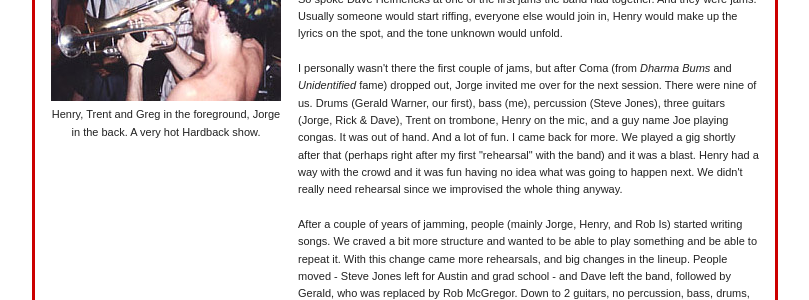
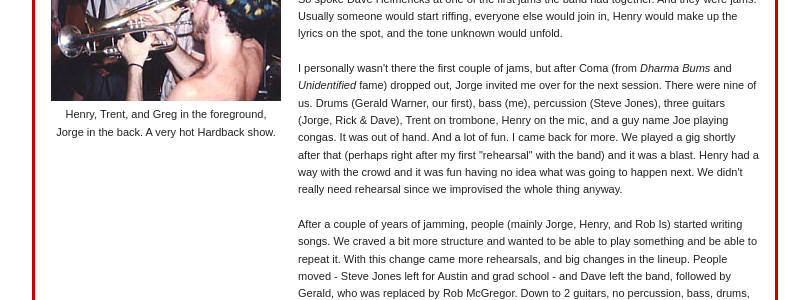
Before and after one commit to Ligushka/ligushka.github.io, a Jekyll site: the page built from history.html, in a window 1280 px wide. Shown: the part 198-498 px from the top of the page, without its empty margins (235-1044 px from the left). Built offline with Jekyll 4.4.1, drawn with Linux system fonts in a browser that asks for light colours; nearby versions of some CDN libraries.

Commit message:
Update history.html

```diff
--- a/history.html
+++ b/history.html
@@ -4,8 +4,8 @@ title: History
 ---
 <tr>
     <td style="width: 170px; vertical-align: top; text-align: center;">
-        <img src="/assets/images/history_hardback.jpg" alt="Henry, Trent and Greg in the foreground, Jorge in the back. A very hot Hardback show.">
-        Henry, Trent and Greg in the foreground, Jorge in the back. A very hot Hardback show.
+        <img src="/assets/images/history_hardback.jpg" alt="Henry, Trent, and Greg in the foreground, Jorge in the back. A very hot Hardback show.">
+        Henry, Trent, and Greg in the foreground, Jorge in the back. A very hot Hardback show.
     </td>
     <td style="width: 521px; vertical-align: top;">
         <h1 style="font-family: 'Arial Black', sans-serif; letter-spacing: 1px; text-align: center;">HISTORY</h1>
```
